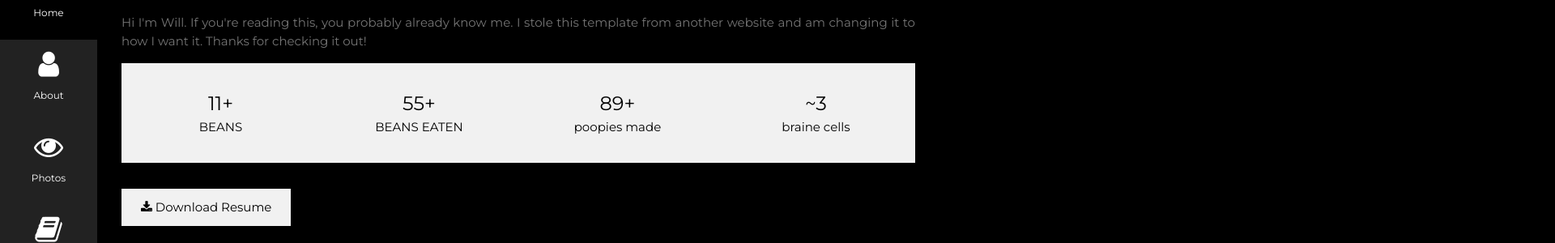
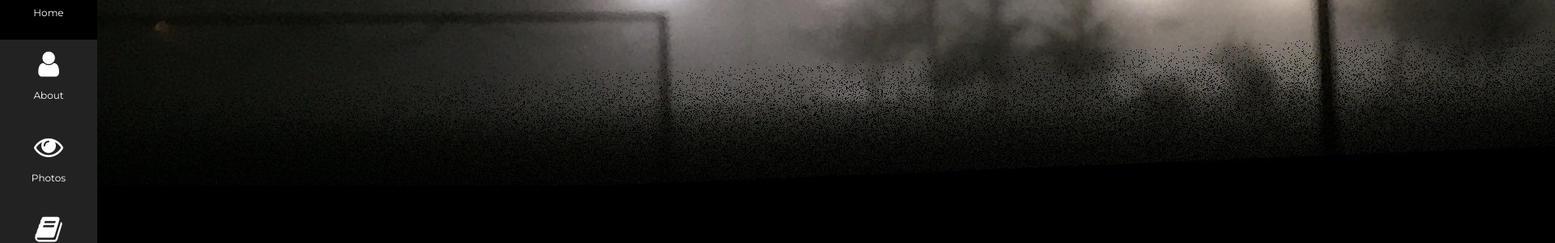
Before and after one commit to Will-chartrand/WillSite, a plain HTML site: page index.html in a window 1280 px wide. Shown: the part 143-443 px from the top of the page at 81% size, 1920 px wide, since content can reach past the window. Drawn offline with nearby package versions, Linux system fonts and the light colour scheme.

Commit message:
branch test

```diff
--- a/index.html
+++ b/index.html
@@ -70,7 +70,7 @@
     </div>
 
   </header>
-  <!-- <img src="websitebanner.jpg" alt="header image"/> -->
+  <img src="websitebanner.jpg" alt="header image"/>
   <!-- About Section -->
   <div class="w3-content w3-justify w3-text-grey w3-padding-64" id="about"> <!-- padding-64 -->
     <h2 class="w3-text-light-grey">Will Chartrand</h2>
```
